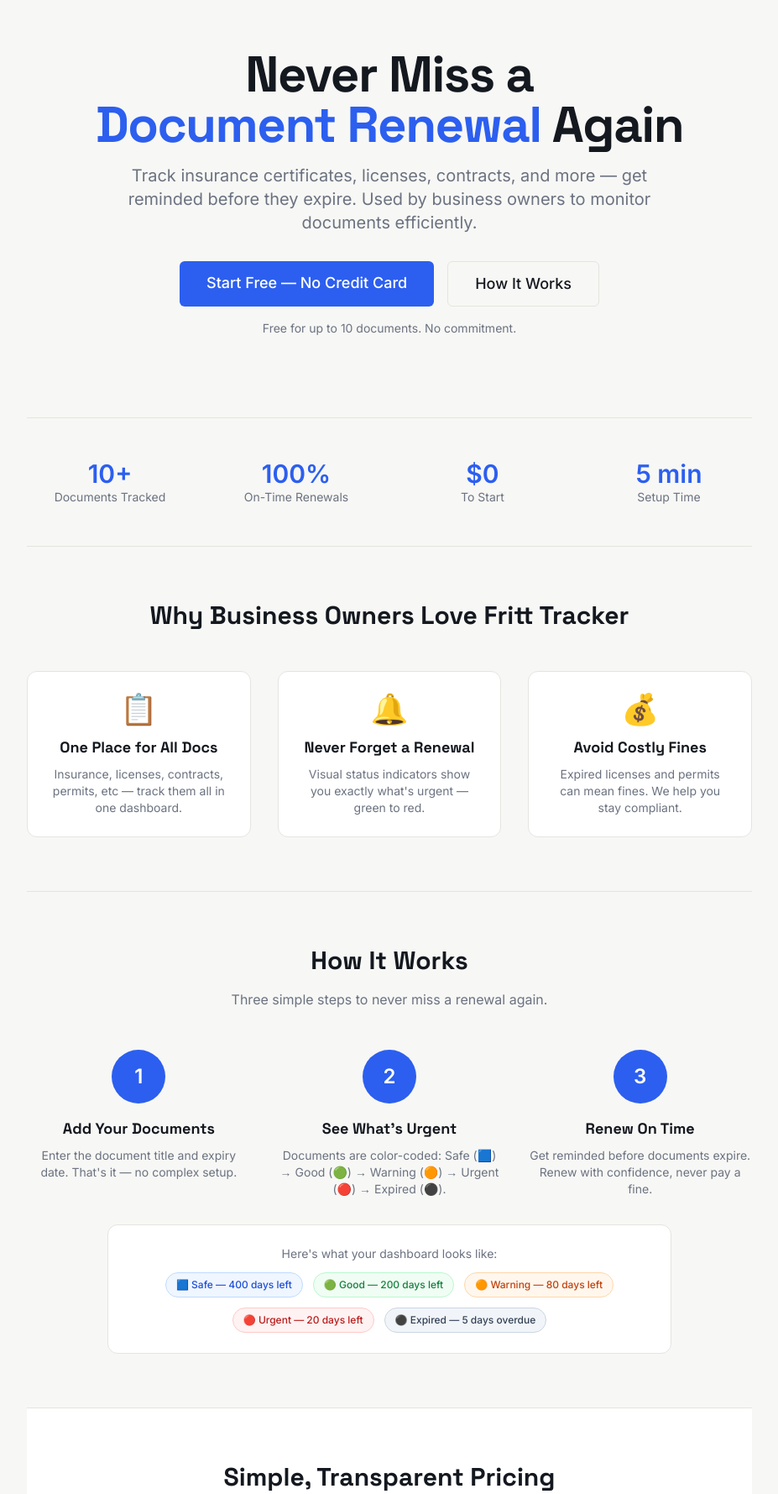
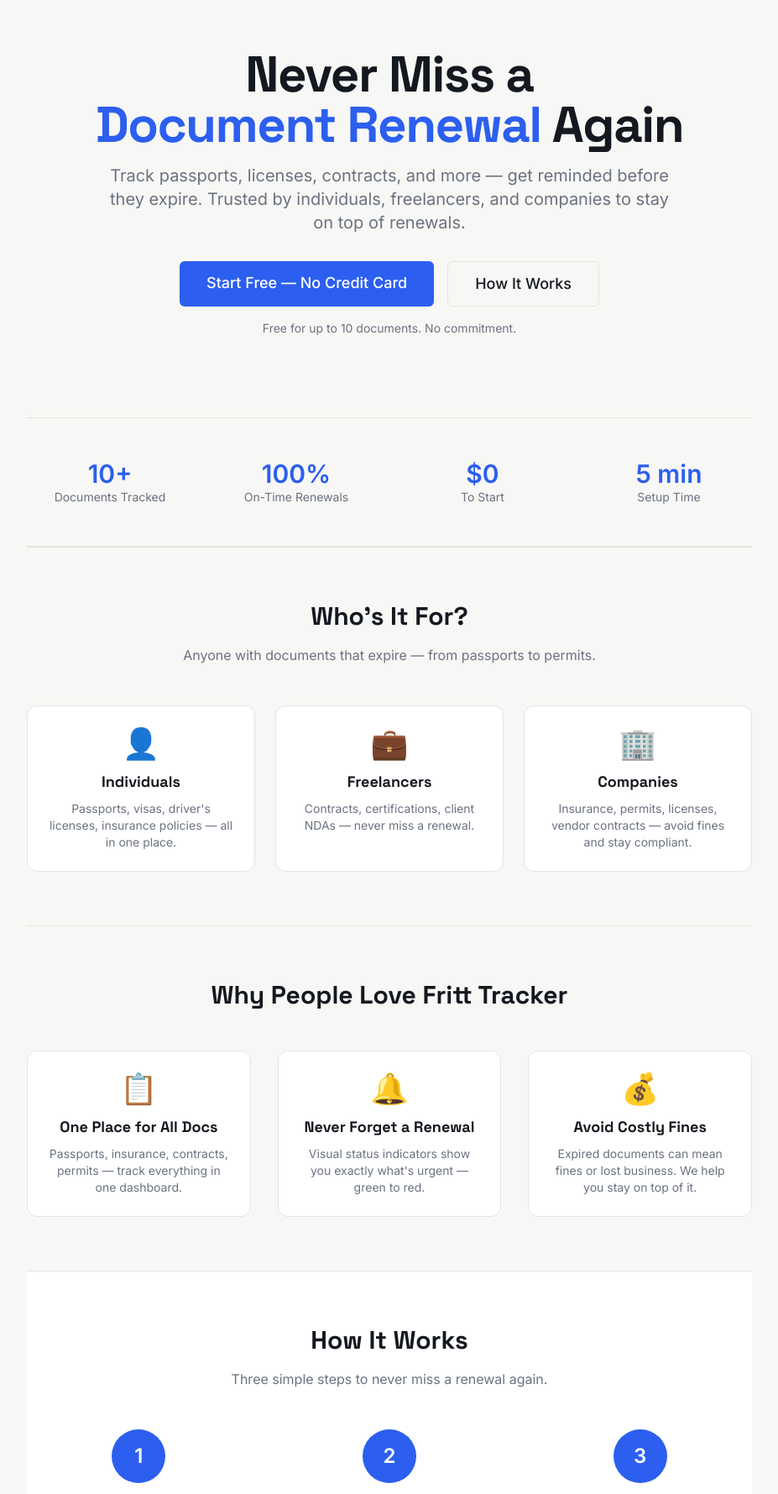
Before and after one commit to sedejordan/docTracker, a Flask app: page / in a window 1280 px wide. Shown: the part 172-1951 px from the top of the page at 84% size, without its empty margins (176-1103 px from the left). Run offline with Flask 3, Linux system fonts and the light colour scheme; some libraries are stand-ins or nearby versions.

Commit message:
edited landing page

```diff
--- a/app.py
+++ b/app.py
@@ -282,7 +282,7 @@
     today = datetime.today().date()
     days_left = (expiry_date - today).days
 
-    if days_left > 120:
+    if days_left >= 120:
         return days_left, "Safe", "blue", "🟦"
     elif days_left >= 60:
         return days_left, "Good", "green", "🟢"
--- a/templates/landing.html
+++ b/templates/landing.html
@@ -9,8 +9,8 @@
     <span class="text-fritt">Document Renewal</span> Again
   </h1>
   <p class="text-lg md:text-xl text-muted max-w-2xl mx-auto mt-4">
-    Track insurance certificates, licenses, contracts, and more —
-    get reminded before they expire. Used by business owners to monitor documents efficiently.
+    Track passports, licenses, contracts, and more —
+    get reminded before they expire. Trusted by individuals, freelancers, and companies to stay on top of renewals.
   </p>
   <div class="flex flex-col sm:flex-row gap-4 justify-center mt-8">
     <a href="/register" class="px-8 py-3 rounded-md bg-fritt text-white font-medium hover:bg-fritt-dark transition-colors text-lg">
@@ -43,14 +43,38 @@
   </div>
 </section>
 
+<!-- Who It's For Section -->
+<section class="py-16 border-t border-line">
+  <h2 class="font-display font-bold text-3xl text-center mb-4">Who's It For?</h2>
+  <p class="text-center text-muted mb-12">Anyone with documents that expire — from passports to permits.</p>
+
+  <div class="grid md:grid-cols-3 gap-6 max-w-5xl mx-auto">
+    <div class="bg-white border border-line rounded-xl p-6 text-center">
+      <div class="text-4xl mb-3">👤</div>
+      <h3 class="font-display font-bold text-lg mb-2">Individuals</h3>
+      <p class="text-muted text-sm">Passports, visas, driver's licenses, insurance policies — all in one place.</p>
+    </div>
+    <div class="bg-white border border-line rounded-xl p-6 text-center">
+      <div class="text-4xl mb-3">💼</div>
+      <h3 class="font-display font-bold text-lg mb-2">Freelancers</h3>
+      <p class="text-muted text-sm">Contracts, certifications, client NDAs — never miss a renewal.</p>
+    </div>
+    <div class="bg-white border border-line rounded-xl p-6 text-center">
+      <div class="text-4xl mb-3">🏢</div>
+      <h3 class="font-display font-bold text-lg mb-2">Companies</h3>
+      <p class="text-muted text-sm">Insurance, permits, licenses, vendor contracts — avoid fines and stay compliant.</p>
+    </div>
+  </div>
+</section>
+
 <!-- Problem/Solution Section -->
-<section id="features" class="py-16">
-  <h2 class="font-display font-bold text-3xl text-center mb-12">Why Business Owners Love Fritt Tracker</h2>
-  <div class="grid md:grid-cols-3 gap-8">
+<section id="features" class="py-16 bg-paper border-t border-line">
+  <h2 class="font-display font-bold text-3xl text-center mb-12">Why People Love Fritt Tracker</h2>
+  <div class="grid md:grid-cols-3 gap-8 max-w-5xl mx-auto">
     <div class="bg-white border border-line rounded-xl p-6 text-center">
       <div class="text-4xl mb-3">📋</div>
       <h3 class="font-display font-bold text-lg mb-2">One Place for All Docs</h3>
-      <p class="text-muted text-sm">Insurance, licenses, contracts, permits, etc — track them all in one dashboard.</p>
+      <p class="text-muted text-sm">Passports, insurance, contracts, permits — track everything in one dashboard.</p>
     </div>
     <div class="bg-white border border-line rounded-xl p-6 text-center">
       <div class="text-4xl mb-3">🔔</div>
@@ -60,13 +84,13 @@
     <div class="bg-white border border-line rounded-xl p-6 text-center">
       <div class="text-4xl mb-3">💰</div>
       <h3 class="font-display font-bold text-lg mb-2">Avoid Costly Fines</h3>
-      <p class="text-muted text-sm">Expired licenses and permits can mean fines. We help you stay compliant.</p>
+      <p class="text-muted text-sm">Expired documents can mean fines or lost business. We help you stay on top of it.</p>
     </div>
   </div>
 </section>
 
 <!-- How It Works Section -->
-<section id="how-it-works" class="py-16 bg-paper border-t border-line">
+<section id="how-it-works" class="py-16 bg-white border-t border-line">
   <h2 class="font-display font-bold text-3xl text-center mb-4">How It Works</h2>
   <p class="text-center text-muted mb-12">Three simple steps to never miss a renewal again.</p>
 
@@ -93,27 +117,27 @@
     </div>
   </div>
 
-  <!-- Visual Example (Optional) -->
+  <!-- Visual Example -->
   <div class="max-w-2xl mx-auto mt-8 bg-white border border-line rounded-xl p-6">
     <p class="text-sm text-muted text-center mb-3">Here's what your dashboard looks like:</p>
     <div class="flex flex-wrap gap-3 justify-center">
-      <span class="inline-flex items-center gap-1 px-3 py-1.5 rounded-full text-xs font-medium border bg-blue-50 text-blue-700 border-blue-200">🟦 Safe — 400 days left</span>
-      <span class="inline-flex items-center gap-1 px-3 py-1.5 rounded-full text-xs font-medium border bg-green-50 text-green-700 border-green-200">🟢 Good — 200 days left</span>
-      <span class="inline-flex items-center gap-1 px-3 py-1.5 rounded-full text-xs font-medium border bg-orange-50 text-orange-700 border-orange-200">🟠 Warning — 80 days left</span>
-      <span class="inline-flex items-center gap-1 px-3 py-1.5 rounded-full text-xs font-medium border bg-red-50 text-red-700 border-red-200">🔴 Urgent — 20 days left</span>
-      <span class="inline-flex items-center gap-1 px-3 py-1.5 rounded-full text-xs font-medium border bg-slate-100 text-slate-700 border-slate-300">⚫ Expired — 5 days overdue</span>
+      <span class="inline-flex items-center gap-1 px-3 py-1.5 rounded-full text-xs font-medium border bg-blue-50 text-blue-700 border-blue-200">🟦 Safe — 120+ days left</span>
+      <span class="inline-flex items-center gap-1 px-3 py-1.5 rounded-full text-xs font-medium border bg-green-50 text-green-700 border-green-200">🟢 Good — 60-119 days left</span>
+      <span class="inline-flex items-center gap-1 px-3 py-1.5 rounded-full text-xs font-medium border bg-orange-50 text-orange-700 border-orange-200">🟠 Warning — 15-59 days left</span>
+      <span class="inline-flex items-center gap-1 px-3 py-1.5 rounded-full text-xs font-medium border bg-red-50 text-red-700 border-red-200">🔴 Urgent — 0-14 days left</span>
+      <span class="inline-flex items-center gap-1 px-3 py-1.5 rounded-full text-xs font-medium border bg-slate-100 text-slate-700 border-slate-300">⚫ Expired — Overdue</span>
     </div>
   </div>
 </section>
 
 <!-- Pricing Section -->
-<section class="py-16 bg-white border-t border-line">
+<section class="py-16 bg-paper border-t border-line">
   <h2 class="font-display font-bold text-3xl text-center mb-4">Simple, Transparent Pricing</h2>
   <p class="text-center text-muted mb-4">Start free, upgrade when you need more.</p>
 
   <div class="grid md:grid-cols-2 gap-8 max-w-2xl mx-auto">
     <!-- Free Tier -->
-    <div class="border border-line rounded-xl p-8 text-center">
+    <div class="bg-white border border-line rounded-xl p-8 text-center">
       <h3 class="font-display font-bold text-xl mb-2">Free</h3>
       <p class="text-3xl font-bold text-ink mb-1">$0</p>
       <p class="text-sm text-muted mb-4">forever</p>
@@ -126,29 +150,22 @@
     </div>
 
     <!-- Pro Tier -->
-    <div class="bg-white border-2 border-fritt rounded-xl p-8 text-center">
-      <div
-        class="inline-block bg-fritt text-white text-xs font-medium px-3 py-1 rounded-full mb-2"
-      >
-        Most Popular
-      </div>
-      <h3 class="font-display font-bold text-lg mb-2">Pro</h3>
-      <p class="text-3xl font-bold mb-2">
+    <div class="bg-white border-2 border-fritt rounded-xl p-8 text-center relative">
+      <span class="absolute -top-3 left-1/2 -translate-x-1/2 bg-fritt text-white text-xs font-medium px-3 py-1 rounded-full">Most Popular</span>
+      <h3 class="font-display font-bold text-xl mb-2">Pro</h3>
+      <p class="text-3xl font-bold text-fritt mb-2">
         {{ pricing.currency }}{{ pricing.monthly }}
       </p>
       <p class="text-muted text-sm mb-1">Per month</p>
       <p class="text-xs text-muted mb-6">
         or {{ pricing.currency }}{{ pricing.yearly }} per year
       </p>
-      <ul class="text-left text-sm space-y-2 mb-6">
+      <ul class="text-sm text-left space-y-2 mb-6">
         <li class="flex items-center gap-2">✅ Unlimited documents</li>
         <li class="flex items-center gap-2">✅ Everything in Free</li>
         <li class="flex items-center gap-2">✅ Priority support</li>
       </ul>
-      <button
-        class="w-full py-2 rounded-md bg-fritt text-white font-medium hover:bg-fritt-dark transition-colors opacity-50 cursor-not-allowed"
-        disabled
-      >
+      <button class="w-full py-2 rounded-md bg-fritt text-white font-medium hover:bg-fritt-dark transition-colors opacity-50 cursor-not-allowed" disabled>
         Coming Soon
       </button>
       <p class="text-xs text-muted mt-2">Beta — Free until launch</p>
@@ -157,9 +174,9 @@
 </section>
 
 <!-- CTA Section -->
-<section class="text-center py-16">
-  <h2 class="font-display font-bold text-3xl mb-4">Ready to Stop Missing Renewals?</h2>
-  <p class="text-muted mb-6">Join other business owners who trust Fritt Tracker.</p>
+<section class="text-center py-16 bg-white border-t border-line">
+  <h2 class="font-display font-bold text-3xl mb-4">Ready to Never Miss a Renewal?</h2>
+  <p class="text-muted mb-6">Join thousands tracking their important documents with Fritt Tracker.</p>
   <a href="/register" class="px-8 py-3 rounded-md bg-fritt text-white font-medium hover:bg-fritt-dark transition-colors text-lg">
     Start Free — 10 Documents
   </a>
```
